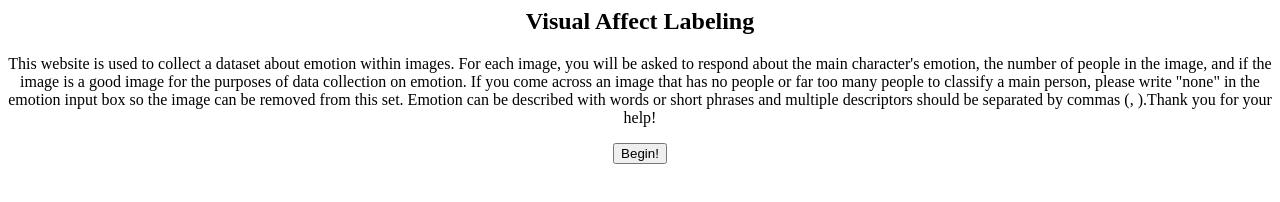
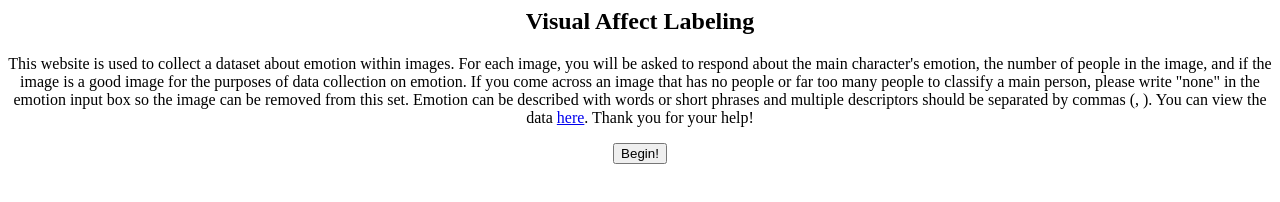
Before and after one commit to shloak/Sentiment-Analysis, a plain HTML site: page index.html in a window 1280 px wide. Drawn offline with Linux system fonts and the light colour scheme; a script that the page names is missing.

Commit message:
added hyperlink to data

```diff
--- a/index.html
+++ b/index.html
@@ -5,7 +5,7 @@
 <body>
 
 <h2 style="text-align:center;">Visual Affect Labeling</h2>
-<p style="text-align:center;"> This website is used to collect a dataset about emotion within images. For each image, you will be asked to respond about the main character's emotion, the number of people in the image, and if the image is a good image for the purposes of data collection on emotion. If you come across an image that has no people or far too many people to classify a main person, please write "none" in the emotion input box so the image can be removed from this set. Emotion can be described with words or short phrases and multiple descriptors should be separated by commas (, ).Thank you for your help!</p>
+<p style="text-align:center;"> This website is used to collect a dataset about emotion within images. For each image, you will be asked to respond about the main character's emotion, the number of people in the image, and if the image is a good image for the purposes of data collection on emotion. If you come across an image that has no people or far too many people to classify a main person, please write "none" in the emotion input box so the image can be removed from this set. Emotion can be described with words or short phrases and multiple descriptors should be separated by commas (, ). You can view the data <a href="http://shloak.github.io/VALData">here</a>. Thank you for your help!</p>
 <p id = "startButtonPara" style="text-align:center;"><button onclick="startButton()">Begin!</button></p>
 <img id="image" style="margin-left:350; display:none;"src = "http://mscoco.org/images/44474" />
 <p id = "questionsPara" style="display:none; text-align:center;">How would you describe the main person's emotion: <input type="text" name="answer" id = "answer">
```
